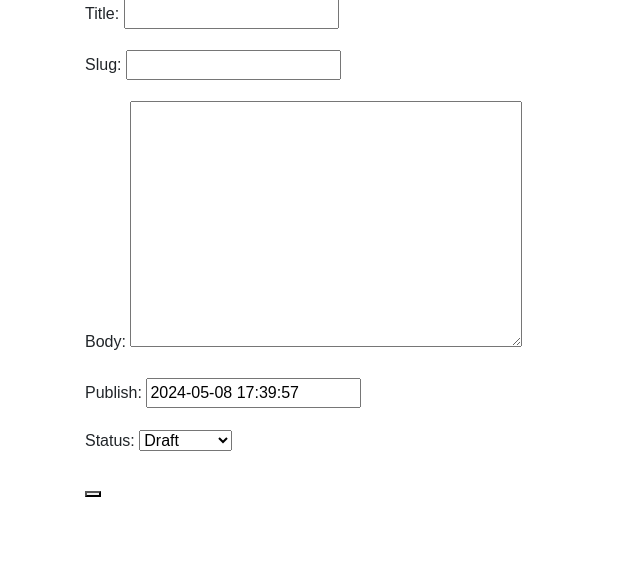
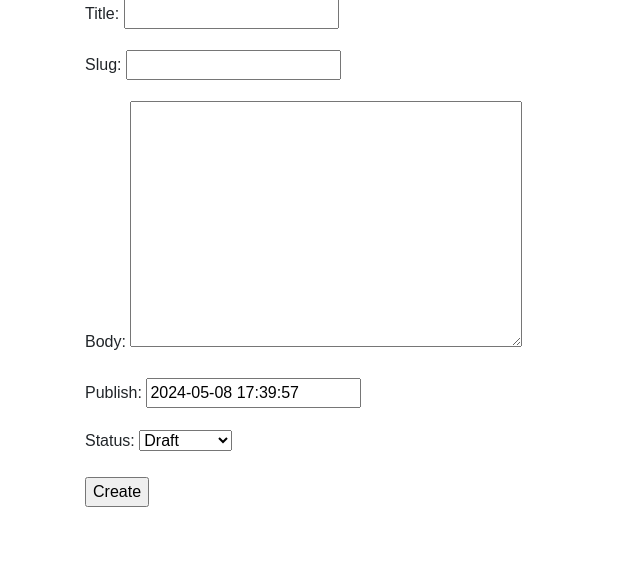
Before and after one commit to nicky-ops/dev-stories, a Django app: page /blog/create/ in a window 1280 px wide. Shown: the part 115-692 px from the top of the page, without its empty margins (0-640 px from the left). Run offline with Django 4.2, Linux system fonts and the light colour scheme; a user stored in the database is signed in; some libraries are stand-ins or nearby versions.

Commit message:
change input

```diff
--- a/blog/templates/blog/post/create.html
+++ b/blog/templates/blog/post/create.html
@@ -7,6 +7,6 @@
   <form action="{% url "blog:create_post" %}" method="post">
     {{ form.as_p }}
     {% csrf_token %}
-    <button type="submit" value="Create"></button>
+    <input type="submit" value="Create">
   </form>
 {% endblock %}
```
